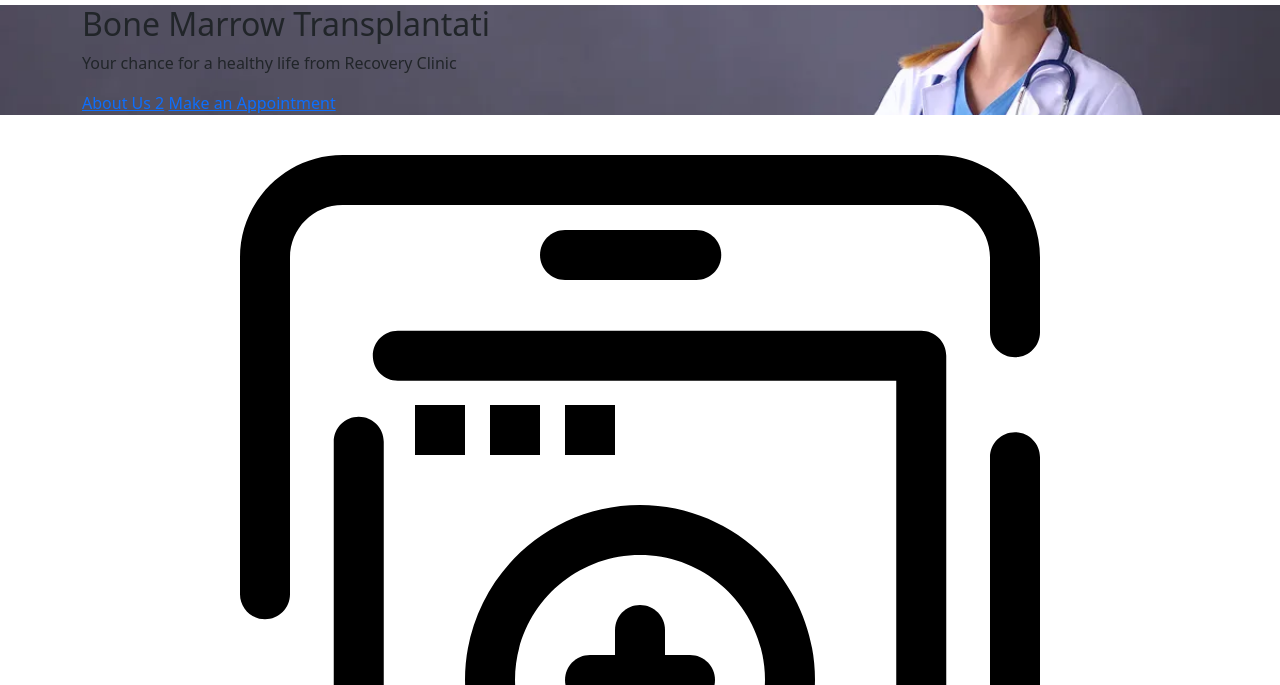
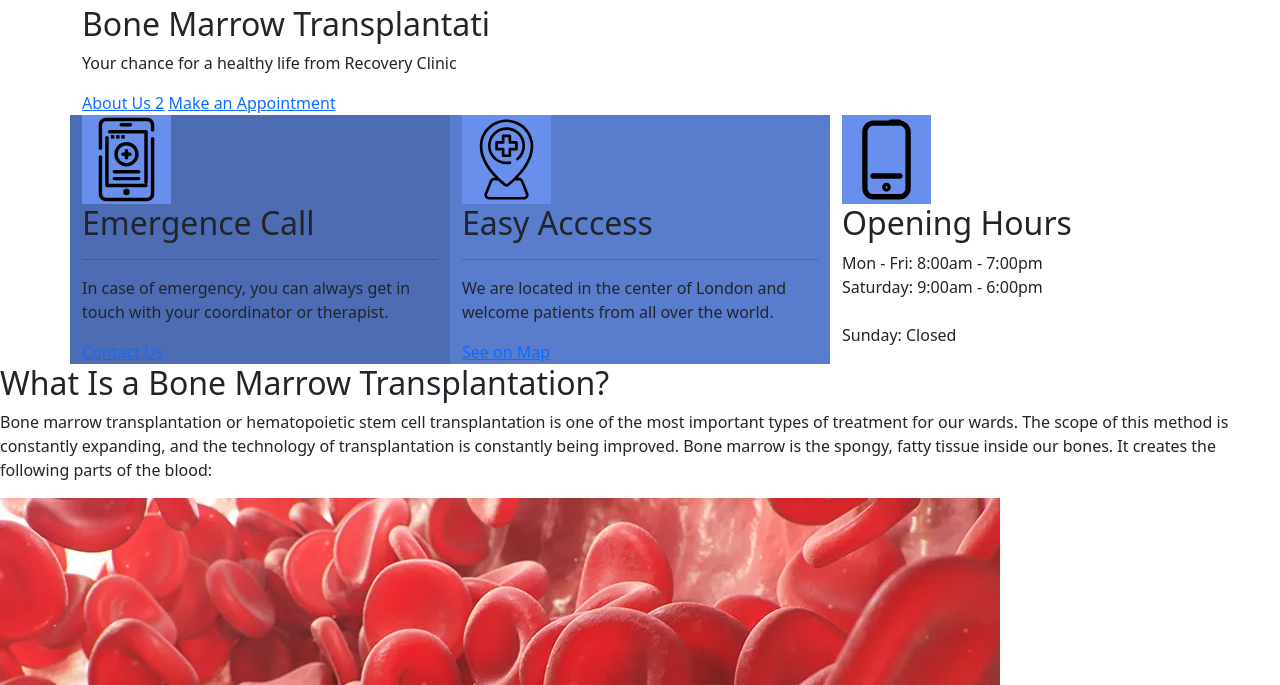
Before and after one commit to OrestPaliichuk/596-html, a plain HTML site: page index.html in a window 1280 px wide. Shown: the part 115-800 px from the top of the page. Drawn offline with nearby package versions, Linux system fonts and the light colour scheme.

Commit message:
new xtart

```diff
--- a/css/style.css
+++ b/css/style.css
@@ -1,9 +1,14 @@
+.decorate-icon {
+    background: rgb(103, 143, 235);
+}
+.emergen-call {
+    background: rgb(78, 108, 179);
+}
+.easyAsccess {
+    background: rgb(89, 124, 204)
+}
+.service-address {
 
-
-
-
-.banner {
-    background-image: url(../img/smile-doctors-shemale.webp);
-    background-size: cover;
-    background-position: center;
+}.service-address h3{
+    font-size: 2rem;
 }
--- a/index.html
+++ b/index.html
@@ -57,25 +57,35 @@
             <a href="#contact-us">Make an Appointment</a>
         </section>
     </section>
-        <section class="service-address">
-            <div class="emergen-call">
+        <section class="service-address container">
+            <div class="row">
+                <div class="emergen-call col-lg">
+                    <div class="decorate-icon w-25">
                         <img src="img/phone-call-imag.svg" alt="call-phone">
+                    </div>
                     <h3>Emergence Call</h3>
+                    <hr>
                     <p>In case of emergency, you can always get in touch with your coordinator or therapist.</p>
                     <a href="#contact-us">Contact Us</a>
                 </div>
 
-            <div class="easyAsccess">
+                <div class="easyAsccess col-sm">
+                    <div class="decorate-icon w-25">
                         <img src="img/gps-clinic-icon.svg" alt="gps-icon">
+                    </div>
                     <h3>Easy Acccess</h3>
+                    <hr>
                     <p>We are located in the center of London and welcome patients from all over the world.</p>
                     <a href="#address">See on Map</a>
                 </div>
 
-            <div class="opening-hours">
-                <img src="" alt="">
+                <div class="opening-hours col-sm">
+                    <div class="decorate-icon w-25">
+                        <img src="img/phon-images.svg" alt="call-phone">
+                    </div>
                     <h3>Opening Hours</h3>
                     <p>Mon - Fri: 8:00am - 7:00pm<br>Saturday: 9:00am - 6:00pm<br><br>Sunday: Closed</p>
+                </div>
             </div>
         </section>
         <section id="introduce">
```
Lines whose indentation alone changed are shown as unchanged.
